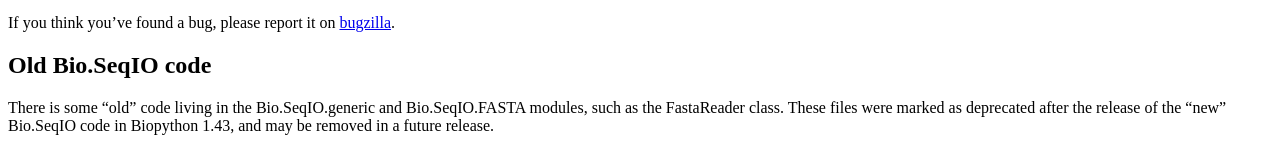
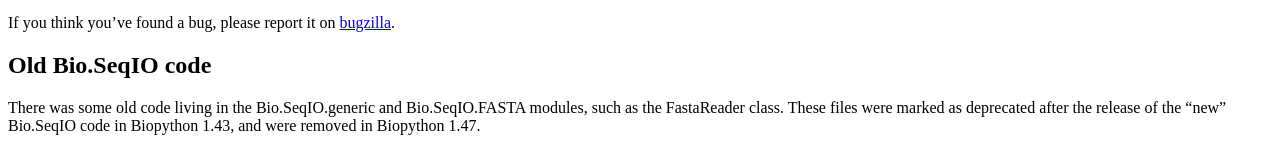
Before and after one commit to biopython/biopython.github.io, a Jekyll site: the page built from wiki/SeqIO.md, in a window 1280 px wide and 900 px high, scrolled down 4633 px. Shown: the part 749-897 px from the top of the window. Built offline with Jekyll 4.4.1, drawn with Linux system fonts in a browser that asks for light colours.

Commit message:
/* Old Bio.SeqIO code */

```diff
--- a/wiki/SeqIO.md
+++ b/wiki/SeqIO.md
@@ -458,7 +458,7 @@ If you think you've found a bug, please report it on
 Old Bio.SeqIO code
 ------------------
 
-There is some "old" code living in the Bio.SeqIO.generic and
+There was some old code living in the Bio.SeqIO.generic and
 Bio.SeqIO.FASTA modules, such as the FastaReader class. These files were
 marked as deprecated after the release of the "new" Bio.SeqIO code in
-Biopython 1.43, and may be removed in a future release.
+Biopython 1.43, and were removed in Biopython 1.47.
```
Also changed, not shown: 1 other file.
